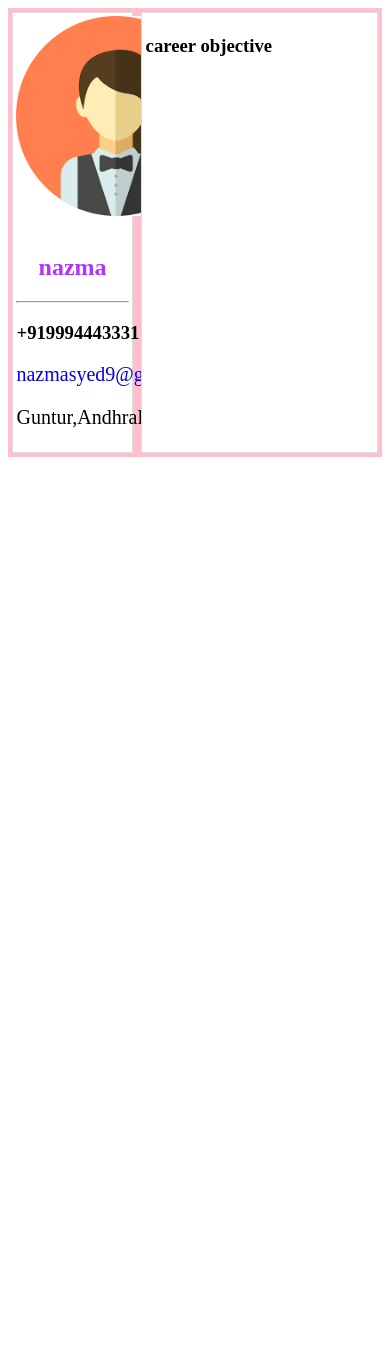
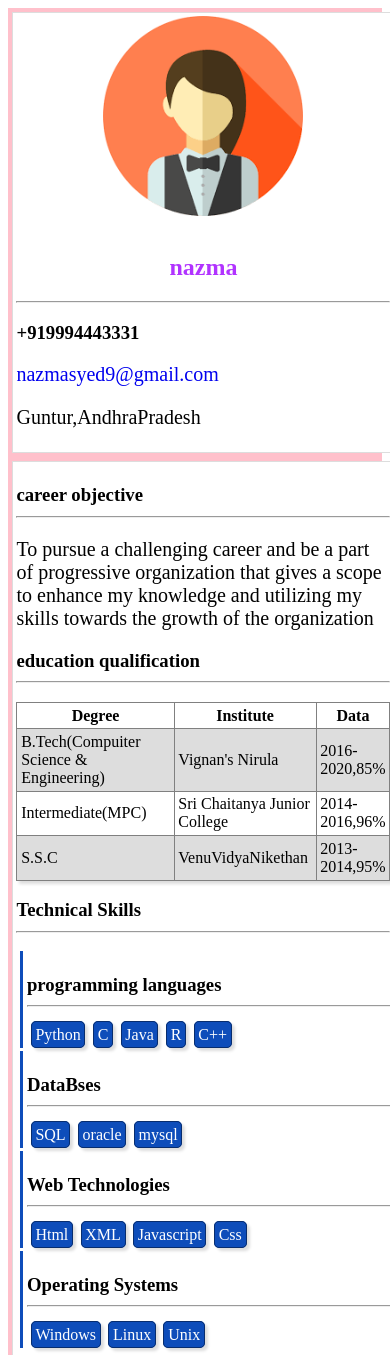
Before and after one commit to 16NN1A0550/resume, a plain HTML site: page resume.html in a window 390 px wide. Shown: the top 1355 px of the page. Before the commit the page ends 844 px from the top, so only its background shows below. Drawn offline with Linux system fonts and the light colour scheme.

Commit message:
adding all files

```diff
--- a/data.json
+++ b/data.json
@@ -6,5 +6,40 @@
 		"email":"nazmasyed9@gmail.com"
 	},"career":{
 		"info":"To pursue a challenging career and be a part of progressive organization that gives a scope to enhance my knowledge and utilizing my skills towards the growth of the organization"
+	},
+	"education":[{
+		"degree":"B.Tech(Compuiter Science & Engineering)",
+		"institute":"Vignan's Nirula",
+		"Data":["2016-2020","85%"]
+	},
+	{
+		"degree":"Intermediate(MPC)",
+		"institute":"Sri Chaitanya Junior College",
+		"Data":["2014-2016","96%"]
+	},
+	{
+		"degree":"S.S.C",
+		"institute":"VenuVidyaNikethan",
+		"Data":["2013-2014","95%"]
 	}
+    ],
+    "skills":[
+    	{
+    		"title":"programming languages",
+    		"content":["Python","C","Java","R","C++"]
+    	},
+    	{
+    		"title":"DataBses",
+    		"content":["SQL","oracle","mysql"]
+    	},
+    	{
+    		"title":"Web Technologies",
+    		"content":["Html","XML","Javascript","Css"]
+    	},
+    	{
+    		"title":"Operating Systems",
+    		"content":["Windows","Linux","Unix"]
+    	}
+
+    ]
 }
--- a/main.js
+++ b/main.js
@@ -1,8 +1,8 @@
 function loadjson(file){
-	return new Promise((reslove,reject)=>{
+	return new Promise((resolve,reject)=>{
 		return fetch(file).then(res=>{
 			if(res.ok){
-				reslove(res.json());
+				resolve(res.json());
 			}
 			else{
 				reject(new Error('error'));
@@ -14,6 +14,8 @@ var fetchedData=loadjson("data.json");
 fetchedData.then(data=>{
 	console.log(data);
 	career(data.career);
+	education(data.education);
+	skills(data.skills);
 })
 var childTwo=document.querySelector(".child2");
 console.log(childTwo);
@@ -23,4 +25,51 @@ function career(car)
 	var heading=document.createElement("h3");
 	heading.textContent="career objective";
 	childTwo.append(heading);
+	var hr=document.createElement("hr");
+	heading.append(hr);
+	var text=document.createElement("p");
+	text.textContent=car.info;
+	childTwo.append(text);
 }
+function education(edu)
+{
+	var heading=document.createElement("h3");
+	heading.textContent="education qualification";
+	childTwo.append(heading);
+	var hr=document.createElement("hr");
+	heading.append(hr);
+	var tab=document.createElement("table");
+	tab.border="1";
+	childTwo.append(tab);
+	var tr="<tr> <th>Degree</th> <th>Institute</th> <th>Data</td></th>";
+	//tab.innerHTML=tr;
+	var tr1="";
+	for(var i=0;i<edu.length;i++){
+     tr1+="<tr> <td> "+edu[i].degree+"</td> <td>"+edu[i].institute+"</td> <td>"+edu[i].Data+" </td></tr>"
+}
+tab.innerHTML=tr+tr1;
+}
+function skills(sk){
+	var heading=document.createElement("h3");
+	heading.textContent="Technical Skills";
+	childTwo.append(heading);
+	var hr=document.createElement("hr");
+	heading.append(hr);
+	for(var i=0;i<sk.length;i++){
+		var skdiv=document.createElement("div");
+        skdiv.classList.add("skdiv");
+        childTwo.append(skdiv);
+        var title=document.createElement("h3");
+        title.textContent=sk[i].title;
+        skdiv.append(title);
+        var hr=document.createElement("hr");
+	    title.append(hr);
+	    for(var j=0;j<sk[i].content.length;j++){
+	    	var con=document.createElement("span");
+	        con.textContent=sk[i].content[j];
+	        skdiv.append(con);
+	    }
+
+	}
+
+}
--- a/resume.html
+++ b/resume.html
@@ -3,6 +3,7 @@
 <head>
 	<title>::resumedata::</title>
 	<link rel="stylesheet" type="text/css" href="style.css">
+	<meta name="viewport" content="width=device-width,initial-scale=1">
 </head>
 <body>
 <div class="parent">
--- a/style.css
+++ b/style.css
@@ -1,3 +1,33 @@
+table
+{
+	width:100;
+	border-collapse: collapse;
+	box-shadow:3px 3px 3px #ddd;
+}
+tr:nth-child(even){
+	background:#ddd;
+
+}
+td,
+th{
+	padding:1%;
+}
+.skdiv{
+	width: 100%;
+	border-left:3px solid #0e4dba;
+	margin:1%;
+    padding:1%;
+}
+span{
+	background:#0e4dba;
+	color:#fff;
+	border:1px solid #082d6e;
+	box-shadow:3px 3px 3px #ddd;
+	margin:1%;
+	padding:1%;
+	border-radius:5px;
+}
+
 .parent{
 	display:flex;
 	flex-direction: row;
@@ -37,3 +67,79 @@ a{
 p{
 	font-size: 20px;
 }
+/*for small screen*/
+@media only screen and (min-width:320px) and (max-width: 480px){
+.parent{
+	display:flex;
+	flex-direction: column;
+	justify-content: center;
+	background: pink;
+}
+.child1{
+	width: 100%;
+	border:1px solid #ddd;
+	padding:1%;
+	margin:1%;
+	background: white;
+
+}
+.child2{
+	width: 100%;
+	border:1px solid #ddd;
+	padding:1%;
+	margin:1%;
+	background: white;
+	}
+}
+/*for medium screen*/
+@media only screen and (min-width:481px) and (max-width: 768px){
+.parent{
+	display:flex;
+	flex-direction: column;
+	justify-content: center;
+	background: pink;
+}
+.child1{
+	width: 100%;
+	border:1px solid #ddd;
+	padding:1%;
+	margin:1%;
+	background: skyblue;
+
+}
+.child2{
+	width: 100%;
+	border:1px solid #ddd;
+	padding:1%;
+	margin:1%;
+	background: grey;
+	}
+*{
+	font-size: 25px;
+}
+}
+/*for large screen*/
+@media only screen and (min-width:769px) and (max-width: 1024px){
+.parent{
+	display:flex;
+	flex-direction: column;
+	justify-content: center;
+	background: orange;
+}
+.child1{
+	width: 100%;
+	border:1px solid #ddd;
+	padding:1%;
+	margin:1%;
+	background: lightgreen;
+
+}
+.child2{
+	width: 100%;
+	border:1px solid #ddd;
+	padding:1%;
+	margin:1%;
+	background: lightgreen;
+	}
+
+}
```
Also changed, not shown: index.html (+1 -0 lines).
